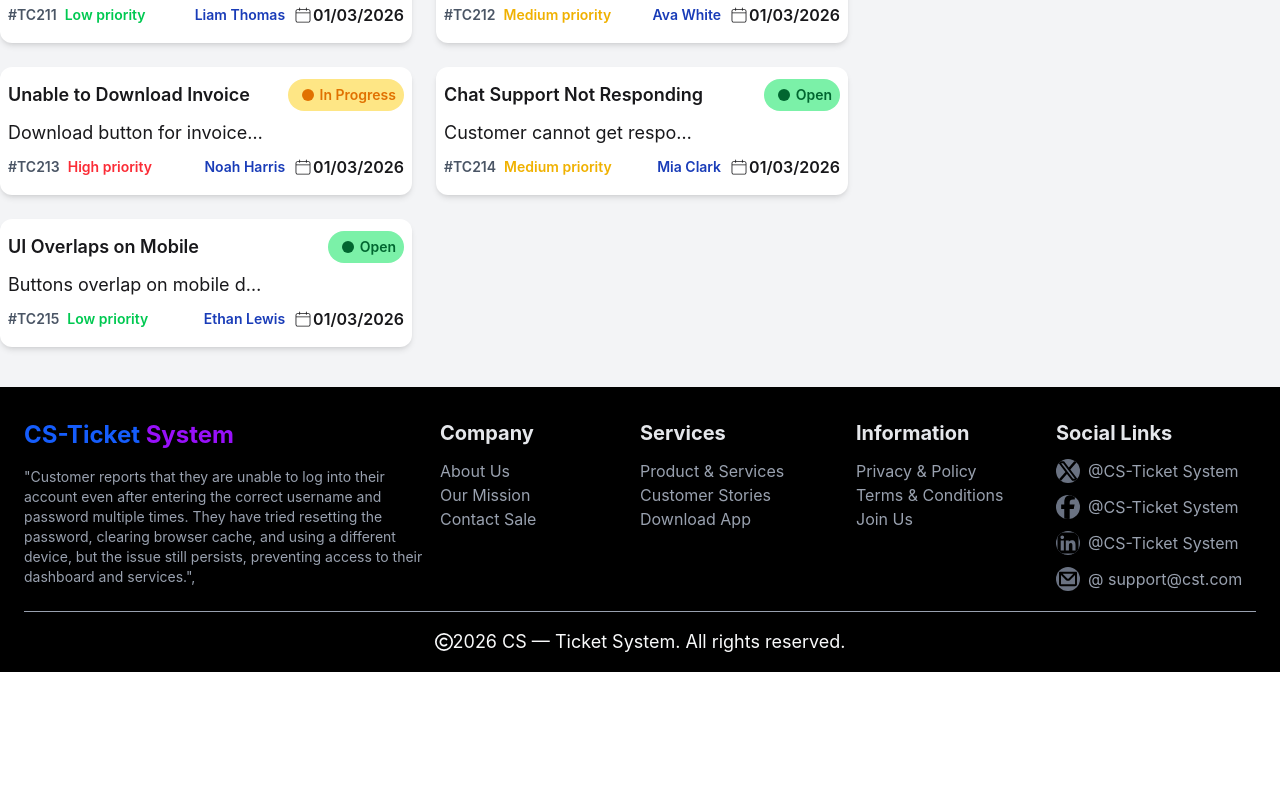
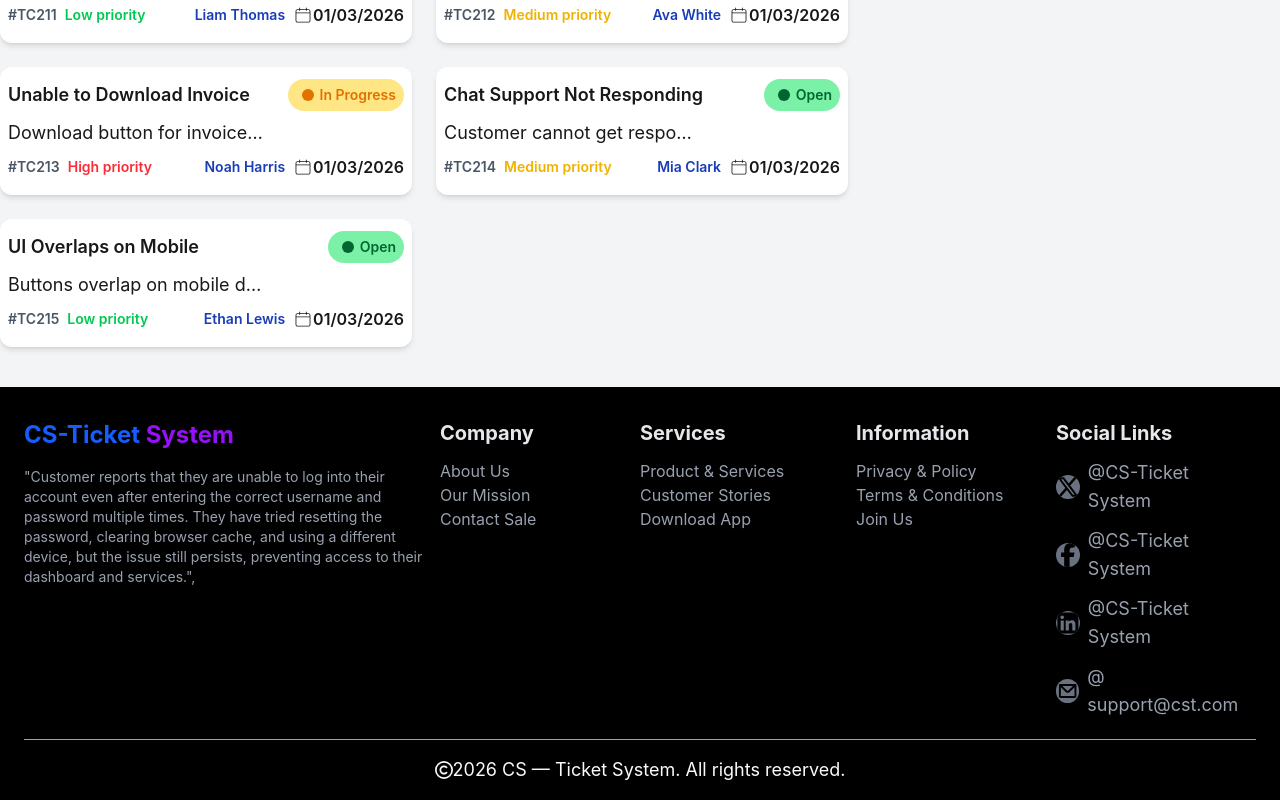
Before and after one commit to Sheikh-Rasel2001/customer-service-ticket-system, a React (Vite) app: page / in a window 1280 px wide. Shown: the part 1225-2025 px from the top of the page. Before the commit the page ends 1897 px from the top, so only its background shows below. Built offline with nearby package versions, Linux system fonts and the light colour scheme.

Commit message:
checking and fixed

```diff
--- a/src/App.jsx
+++ b/src/App.jsx
@@ -16,7 +16,7 @@ const servicesPromise = fetchServices();
 function App() {
   const [selectTickets, setSelectTickets] = useState([]);
   const [complete, setComplete] = useState([]);
-
+// Select ticket for task
   const handleSelectTickets = (service) => {
     const exists = selectTickets.find(item => item.id === service.id);
     if(exists) {
@@ -29,7 +29,7 @@ function App() {
     setSelectTickets(newTicket);
     toast('Customer Ticket Item Added');
   }
-
+// complete the task
   const handleComplete = (id) => {
       // console.log('complete ticket', id);
       const newComplete = selectTickets.find(ticket => ticket.id === id);
--- a/src/Components/Footer/Footer.jsx
+++ b/src/Components/Footer/Footer.jsx
@@ -51,13 +51,13 @@ const Footer = () => {
                             <h1 className='text-xl text-gray-200 font-bold'>Social Links</h1>
                             <ul className='text-gray-400 space-y-3'>
                                 {/* twitter */}
-                                <li className='hover:text-gray-50'><a href="#" className='flex gap-2 items-center'><FaXTwitter className='w-6 h-6 text-lg rounded-full bg-gray-500 text-black hover:bg-gray-200' />@CS-Ticket System</a></li>
+                                <li className='hover:text-gray-50'><a href="#" className='flex gap-2 items-center text-xs lg:text-lg'><FaXTwitter className='w-6 h-6 text-lg rounded-full bg-gray-500 text-black hover:bg-gray-200' />@CS-Ticket System</a></li>
                                 {/* facebook */}
-                                <li className='hover:text-gray-50'><a href="#" className='flex gap-2 items-center'><FaFacebookF className='w-6 h-6 text-lg rounded-full bg-gray-500 text-black hover:bg-gray-200' />@CS-Ticket System</a></li>
-                                {/* LinkdIn */}
-                                <li className='hover:text-gray-50'><a href="#" className='flex gap-2 items-center'><FaLinkedin className='w-6 h-6 text-lg rounded-full bg-gray-500 text-black hover:bg-gray-200' />@CS-Ticket System</a></li>
+                                <li className='hover:text-gray-50'><a href="#" className='flex gap-2 items-center text-xs lg:text-lg'><FaFacebookF className='w-6 h-6 text-lg rounded-full bg-gray-500 text-black hover:bg-gray-200' />@CS-Ticket System</a></li>
+                                {/* LinkedIn */}
+                                <li className='hover:text-gray-50'><a href="#" className='flex gap-2 items-center text-xs lg:text-lg'><FaLinkedin className='w-6 h-6 text-lg rounded-full bg-gray-500 text-black hover:bg-gray-200' />@CS-Ticket System</a></li>
                                 {/* gmail */}
-                                <li className='hover:text-gray-50'><a href="#" className='flex gap-2 items-center'><CgMail className='w-6 h-6 text-lg rounded-full bg-gray-500 text-black hover:bg-gray-200' />@ support@cst.com</a></li>
+                                <li className='hover:text-gray-50'><a href="#" className='flex gap-2 items-center text-xs lg:text-lg'><CgMail className='w-6 h-6 text-lg rounded-full bg-gray-500 text-black hover:bg-gray-200' />@ support@cst.com</a></li>
                             </ul>
                         </div>
                     </div>
```
